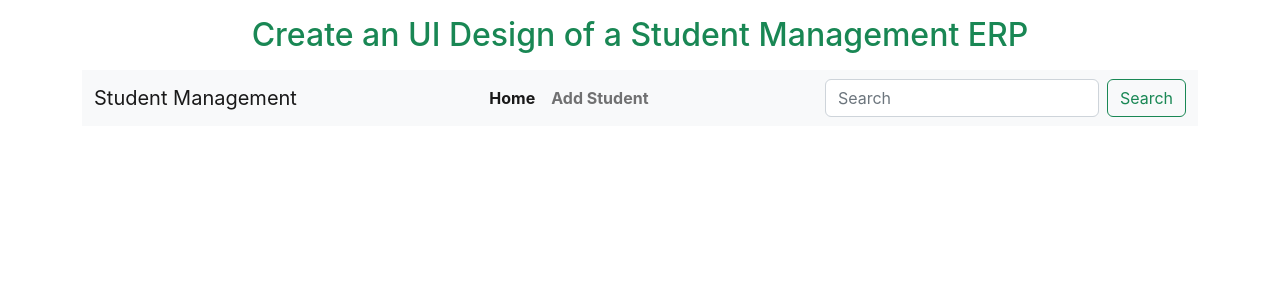
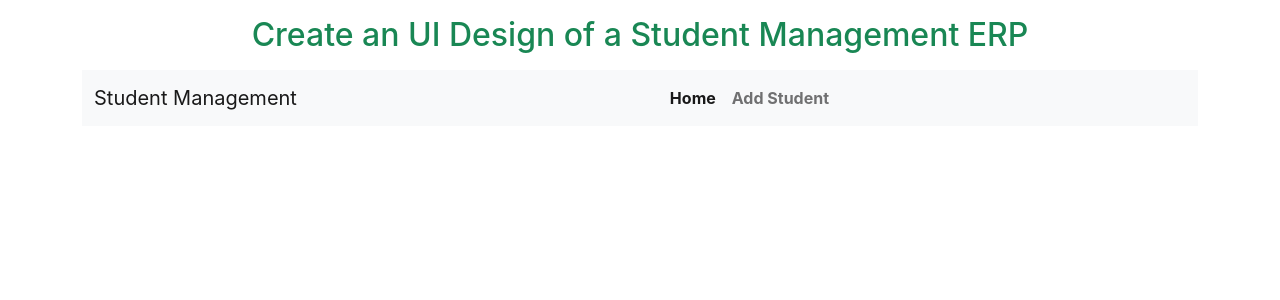
Before and after one commit to naimulislamshakil/Technoboot-cliend, a React (Create React App) app: page /view/1 in a window 1280 px wide. Shown: the top 300 px of the page. Built offline with nearby package versions, Linux system fonts and the light colour scheme.

Commit message:
add view and update page

```diff
--- a/src/Component/Home/Home.js
+++ b/src/Component/Home/Home.js
@@ -33,7 +33,7 @@ const Home = () => {
                   {
                     <>
                       <button class="btn btn-outline-success me-2 mb-2 ">
-                        EDIT
+                        VIEW
                       </button>
                       <button class="btn btn-outline-warning me-2 mb-2">
                         UPDATE
--- a/src/Component/Navbar/Navbar.js
+++ b/src/Component/Navbar/Navbar.js
@@ -41,17 +41,6 @@ const Navbar = () => {
                 </Link>
               </li>
             </ul>
-            <form class="d-flex" role="search">
-              <input
-                class="form-control me-2"
-                type="search"
-                placeholder="Search"
-                aria-label="Search"
-              />
-              <button class="btn btn-outline-success" type="submit">
-                Search
-              </button>
-            </form>
           </div>
         </div>
       </nav>
```
Also changed, not shown: src/Component/Home/Update.js (added, +11 -0 lines), src/Component/Home/View.js (added, +11 -0 lines).
